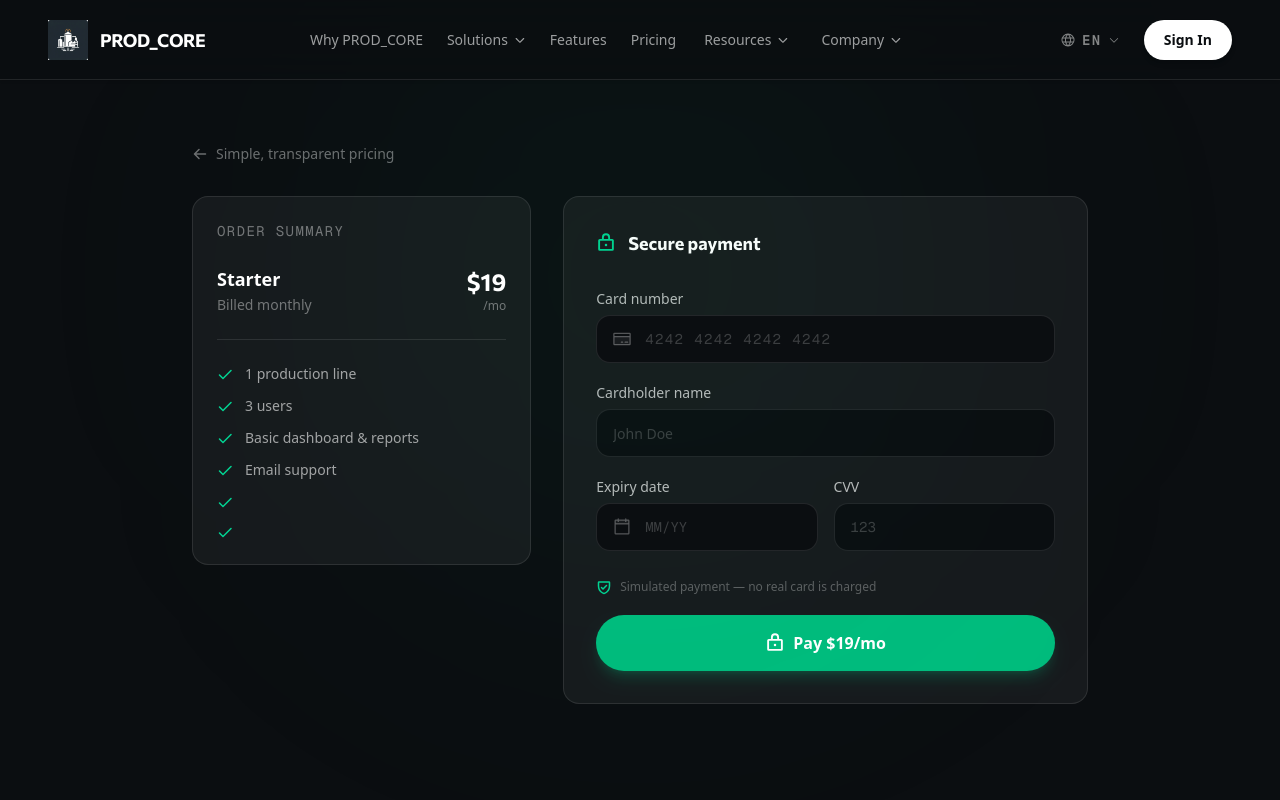
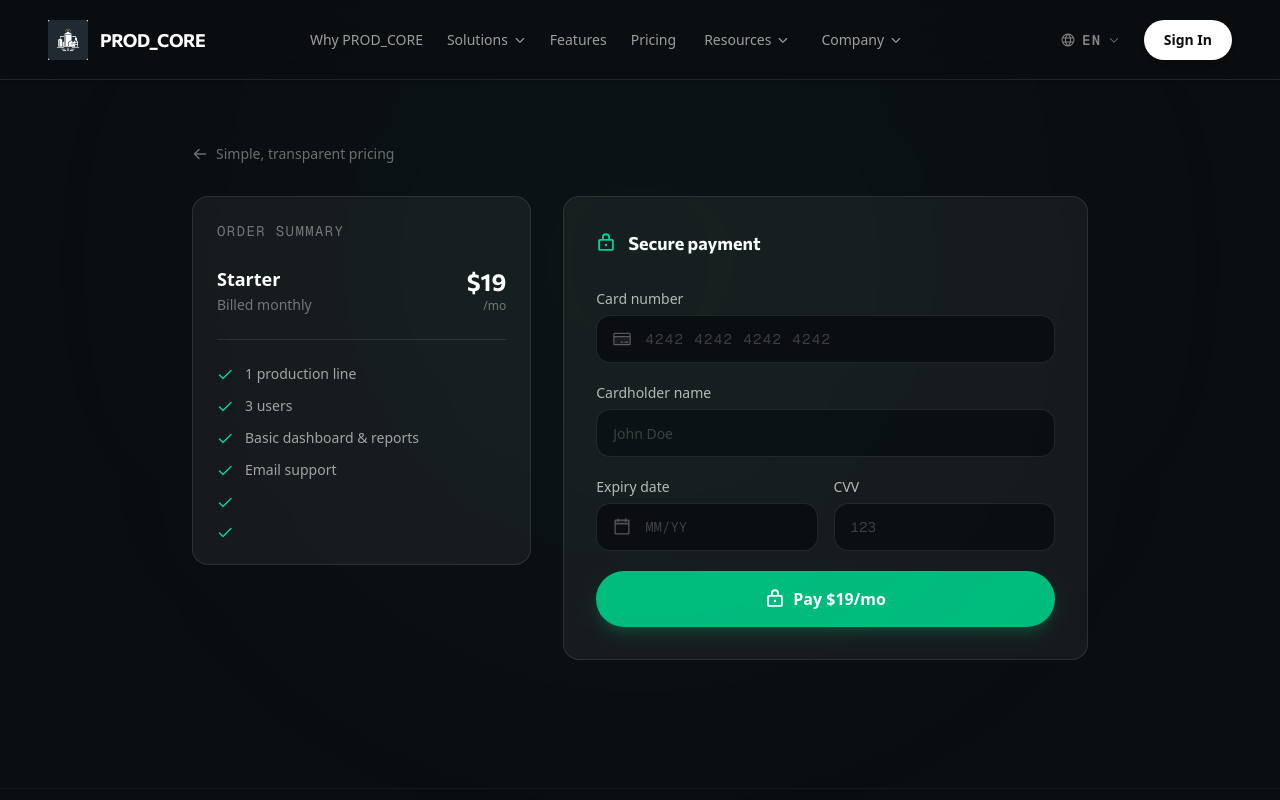
Before and after one commit to Njome-David/Production_Core, a Next.js app: page /checkout in a window 1280 px wide. Shown: the top 800 px of the page. Built offline with nearby package versions, Linux system fonts and the light colour scheme; a web font is replaced by a local one.

Commit message:
remove: mention paiement simule dans checkout

```diff
--- a/app/checkout/page.tsx
+++ b/app/checkout/page.tsx
@@ -250,15 +250,6 @@ function CheckoutForm() {
                 </div>
               </div>
 
-              <div className="flex items-center gap-2 text-xs text-white/30 pt-2">
-                <ShieldCheck weight="bold" className="w-4 h-4 text-emerald-400" />
-                {language === "fr"
-                  ? "Paiement simulé — aucune carte réelle n'est débitée"
-                  : language === "es"
-                    ? "Pago simulado — no se cobra ninguna tarjeta real"
-                    : "Simulated payment — no real card is charged"}
-              </div>
-
               <motion.button
                 type="submit"
                 whileHover={{ scale: 1.02 }}
```
